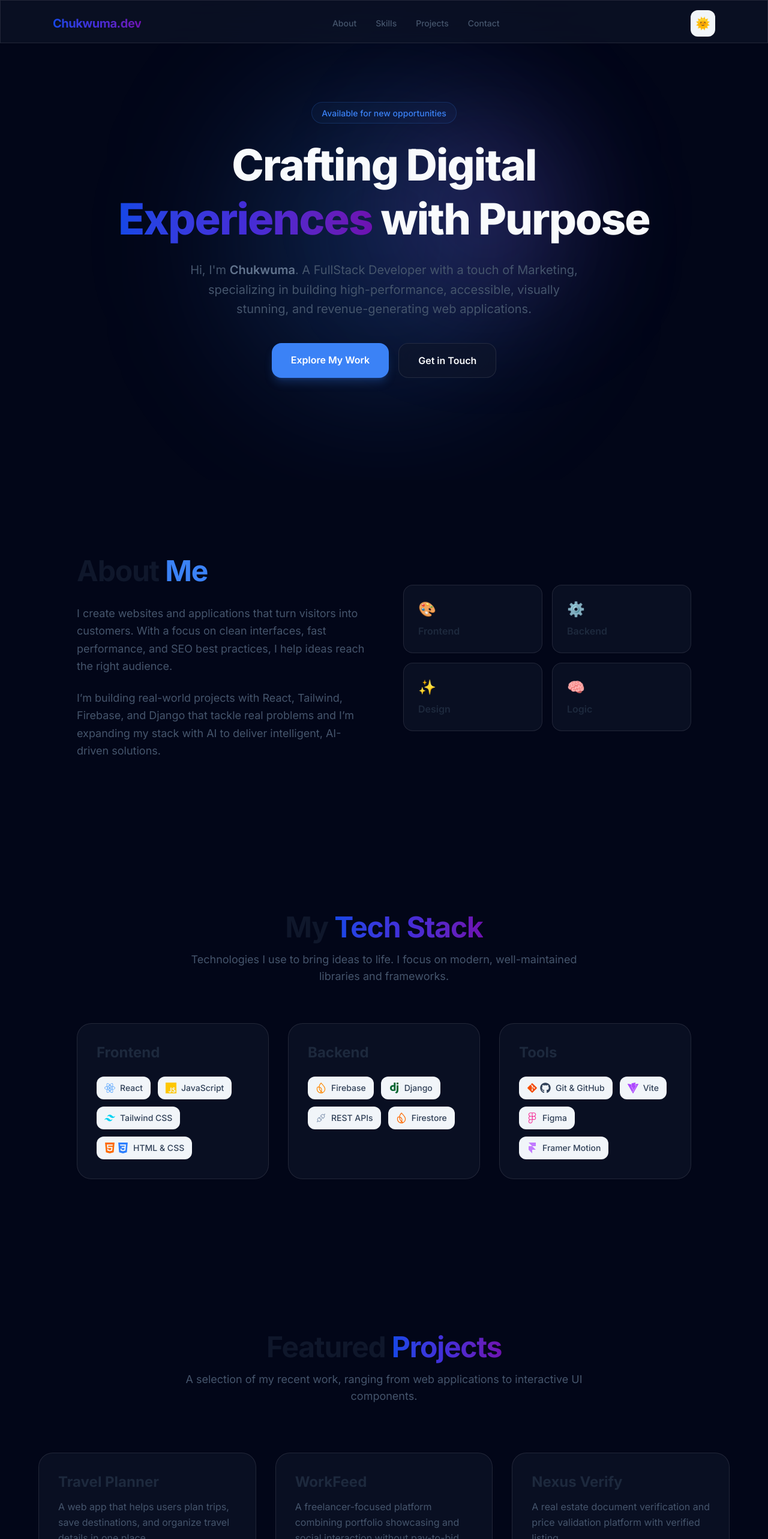
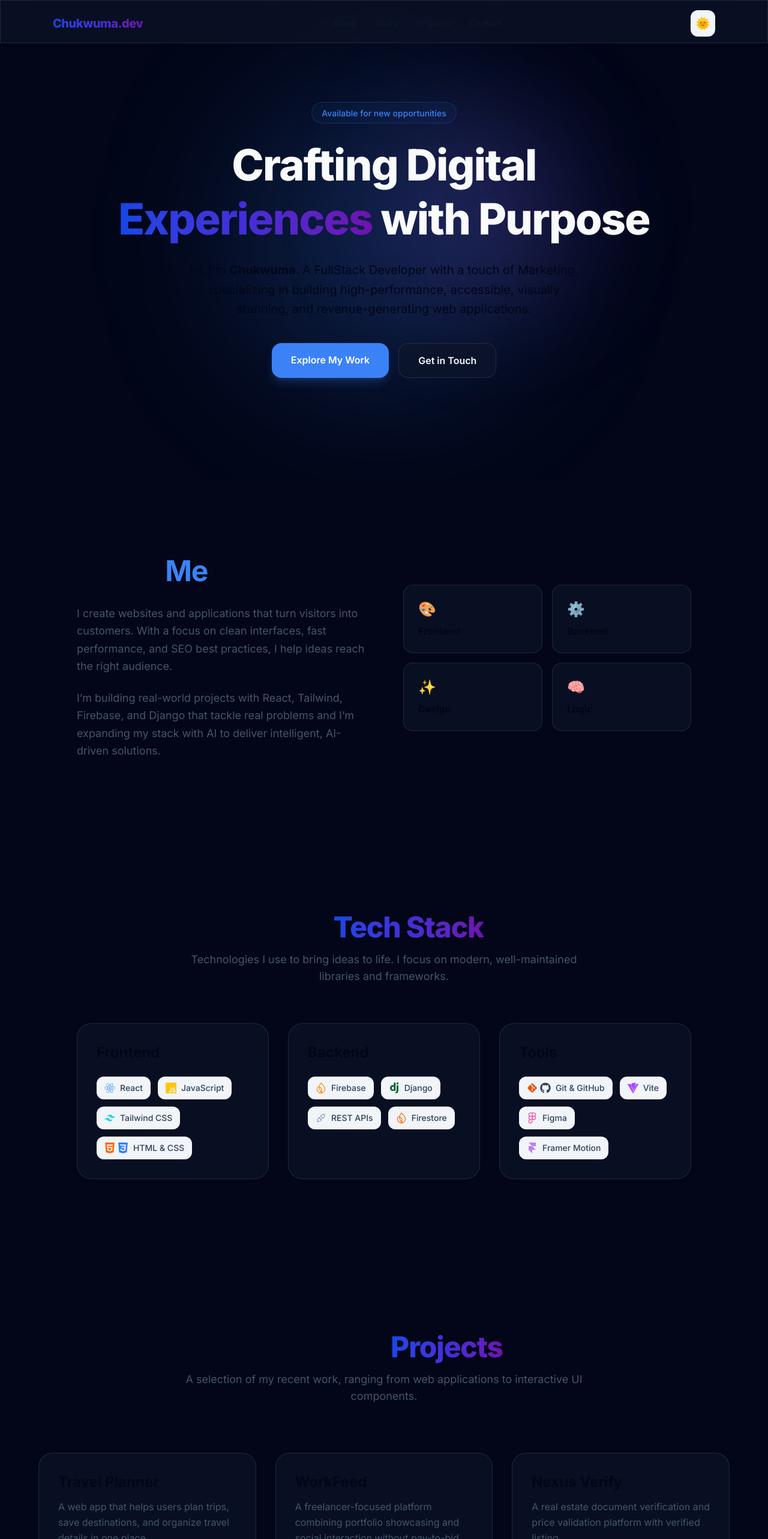
Before and after one commit to cKm-IceCold/Portfolio, a React (Vite) app: page / in a window 1280 px wide. Shown: the top 2566 px of the page at 60% size. Built offline with nearby package versions, Linux system fonts and the light colour scheme.

Commit message:
Ui Changes 2

```diff
--- a/src/components/Navbar.jsx
+++ b/src/components/Navbar.jsx
@@ -9,16 +9,16 @@ const Navbar = () => {
         </a>
 
         <div className="hidden md:flex items-center gap-8">
-          <a href="#about" className="text-sm font-medium text-slate-600 dark:text-slate-400 hover:text-primary transition-colors">
+          <a href="#about" className="text-sm font-semibold text-slate-900 dark:text-slate-400 hover:text-primary transition-colors">
             About
           </a>
-          <a href="#skills" className="text-sm font-medium text-slate-600 dark:text-slate-400 hover:text-primary transition-colors">
+          <a href="#skills" className="text-sm font-semibold text-slate-900 dark:text-slate-400 hover:text-primary transition-colors">
             Skills
           </a>
-          <a href="#projects" className="text-sm font-medium text-slate-600 dark:text-slate-400 hover:text-primary transition-colors">
+          <a href="#projects" className="text-sm font-semibold text-slate-900 dark:text-slate-400 hover:text-primary transition-colors">
             Projects
           </a>
-          <a href="#contact" className="text-sm font-medium text-slate-600 dark:text-slate-400 hover:text-primary transition-colors">
+          <a href="#contact" className="text-sm font-semibold text-slate-900 dark:text-slate-400 hover:text-primary transition-colors">
             Contact
           </a>
         </div>
--- a/src/components/ProjectCard.jsx
+++ b/src/components/ProjectCard.jsx
@@ -13,7 +13,7 @@ const ProjectCard = ({ project }) => {
       className="group p-1 rounded-3xl glass hover:border-primary/50 transition-all duration-300 overflow-hidden"
     >
       <div className="p-7">
-        <h3 className="text-2xl font-bold mb-3 text-slate-800 dark:text-white group-hover:text-primary transition-colors">
+        <h3 className="text-2xl font-bold mb-3 text-slate-950 dark:text-white group-hover:text-primary transition-colors">
           {project.title}
         </h3>
 
--- a/src/index.css
+++ b/src/index.css
@@ -9,7 +9,7 @@
 @layer base {
   body {
     @apply font-sans antialiased transition-colors duration-300;
-    @apply bg-slate-50 text-slate-900;
+    @apply bg-white text-slate-950;
   }
 
   .dark body {
@@ -27,7 +27,8 @@
 
 @layer utilities {
   .glass {
-    @apply backdrop-blur-xl bg-white/60 border border-white/30 shadow-sm;
+    /* Highly opaque white background for light mode to ensure text pop */
+    @apply backdrop-blur-xl bg-white/95 border border-slate-200 shadow-md;
   }
 
   .dark .glass {
@@ -35,7 +36,7 @@
   }
 
   .text-gradient {
-    /* More saturated/darker colors for light mode to ensure visibility on mobile */
-    @apply bg-clip-text text-transparent bg-gradient-to-r from-blue-700 via-indigo-700 to-purple-800 dark:from-blue-400 dark:via-indigo-400 dark:to-purple-400;
+    /* High saturation gradients for light mode visibility */
+    @apply bg-clip-text text-transparent bg-gradient-to-r from-blue-700 via-indigo-700 to-purple-800 dark:from-blue-400 dark:via-indigo-300 dark:to-purple-400 font-extrabold;
   }
 }
--- a/src/sections/About.jsx
+++ b/src/sections/About.jsx
@@ -15,7 +15,7 @@ const About = () => {
           viewport={{ once: true }}
           transition={{ duration: 0.6 }}
         >
-          <h2 className="text-3xl md:text-5xl font-bold mb-8 tracking-tight text-slate-900 dark:text-white">
+          <h2 className="text-3xl md:text-5xl font-bold mb-8 tracking-tight text-slate-950 dark:text-white">
             About <span className="text-primary">Me</span>
           </h2>
 
@@ -49,7 +49,7 @@ const About = () => {
               <div className="text-2xl mb-2 group-hover:scale-110 transition-transform">
                 {item.icon}
               </div>
-              <div className="font-semibold text-slate-800 dark:text-white">
+              <div className="font-bold text-slate-950 dark:text-white">
                 {item.label}
               </div>
             </motion.div>
--- a/src/sections/Hero.jsx
+++ b/src/sections/Hero.jsx
@@ -35,9 +35,9 @@ const Hero = () => {
           initial={{ opacity: 0, y: 20 }}
           animate={{ opacity: 1, y: 0 }}
           transition={{ delay: 0.3, duration: 0.6 }}
-          className="mt-6 text-slate-600 dark:text-slate-400 text-lg md:text-xl max-w-2xl mx-auto leading-relaxed"
+          className="mt-6 text-slate-950 dark:text-slate-900 text-lg md:text-xl max-w-2xl mx-auto leading-relaxed"
         >
-          Hi, I'm <span className="text-slate-500 dark:text-white font-semibold">Chukwuma</span>.
+          Hi, I'm <span className="text-slate-950 dark:text-white font-bold">Chukwuma</span>.
           A FullStack Developer with a touch of Marketing, specializing in building high-performance,
           accessible, visually stunning, and revenue-generating web applications.
         </motion.p>
--- a/src/sections/Projects.jsx
+++ b/src/sections/Projects.jsx
@@ -16,7 +16,7 @@ const Projects = () => {
           transition={{ duration: 0.6 }}
           className="text-center mb-20"
         >
-          <h2 className="text-3xl md:text-5xl font-bold mb-4 tracking-tight text-slate-900 dark:text-white">
+          <h2 className="text-3xl md:text-5xl font-bold mb-4 tracking-tight text-slate-950 dark:text-white">
             Featured <span className="text-gradient">Projects</span>
           </h2>
           <p className="text-slate-600 dark:text-slate-400 max-w-2xl mx-auto text-lg">
--- a/src/sections/Skills.jsx
+++ b/src/sections/Skills.jsx
@@ -43,7 +43,7 @@ const Skills = () => {
           transition={{ duration: 0.6 }}
           className="text-center mb-16"
         >
-          <h2 className="text-3xl md:text-5xl font-bold mb-4 tracking-tight text-slate-900 dark:text-white">
+          <h2 className="text-3xl md:text-5xl font-bold mb-4 tracking-tight text-slate-950 dark:text-white">
             My <span className="text-gradient">Tech Stack</span>
           </h2>
           <p className="text-slate-600 dark:text-slate-400 max-w-2xl mx-auto text-lg">
@@ -62,7 +62,7 @@ const Skills = () => {
               transition={{ delay: index * 0.1, duration: 0.5 }}
               className="p-8 rounded-3xl glass hover:border-primary/50 transition-all duration-300 group hover:-translate-y-2"
             >
-              <h3 className="text-2xl font-bold mb-6 text-slate-800 dark:text-white group-hover:text-primary transition-colors">
+              <h3 className="text-2xl font-bold mb-6 text-slate-950 dark:text-white group-hover:text-primary transition-colors">
                 {category}
               </h3>
 
```
